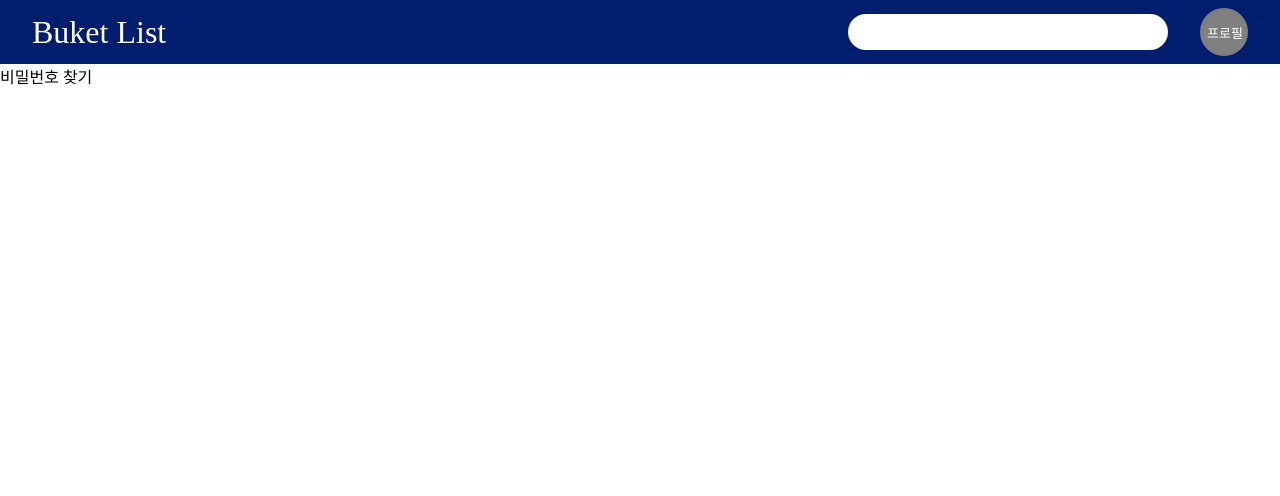
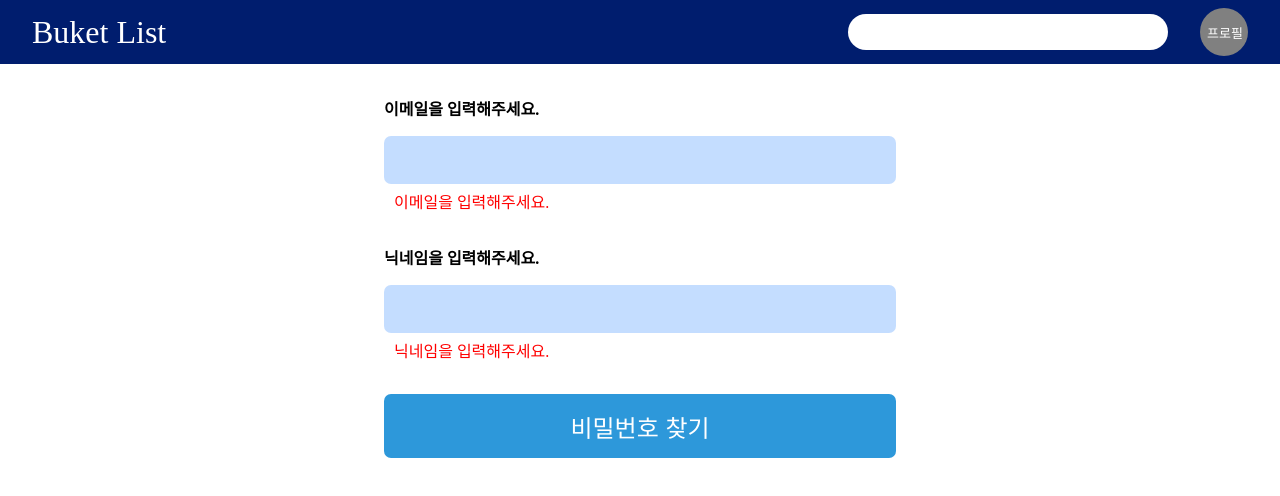
Before and after one commit to spring-boot-toy-project-team/bucket-list-frontend, a Next.js app in the folder bucket-list/: page /find-password in a window 1280 px wide. Shown: the top 496 px of the page. Built offline with nearby package versions, Linux system fonts and the light colour scheme.

Commit message:
sec commit

```diff
--- a/bucket-list/src/components/Header/Header.tsx
+++ b/bucket-list/src/components/Header/Header.tsx
@@ -1,4 +1,7 @@
+import Link from "next/link";
+import { useState } from "react";
 import styled from "styled-components";
+import HeadMenu from "./HeaderMenu";
 
 const HeadContainer = styled.div`
   background-color: #001d6e;
@@ -14,6 +17,7 @@ const Logo = styled.div`
   > span {
     font-size: 2rem;
     color: white;
+    cursor: pointer;
   }
 `;
 
@@ -45,18 +49,28 @@ const SearchLogin = styled.div`
     padding-left: 7px;
     border-radius: 100%;
     font-size: 13px;
+    cursor: pointer;
   }
 `;
 
 const Header = () => {
+  const [menu, setMenu] = useState<boolean>(false);
+
+  const menuHandler = () => {
+    setMenu(!menu);
+  };
+
   return (
     <HeadContainer>
-      <Logo>
-        <span>Buket List</span>
-      </Logo>
+      <HeadMenu menu={menu} setMenu={setMenu} />
+      <Link href="/">
+        <Logo>
+          <span>Buket List</span>
+        </Logo>
+      </Link>
       <SearchLogin>
         <input type="text" />
-        <div>프로필</div>
+        <div onClick={menuHandler}>프로필</div>
       </SearchLogin>
     </HeadContainer>
   );
--- /dev/null
+++ b/bucket-list/src/components/Header/HeaderMenu.tsx
@@ -0,0 +1,78 @@
+import Link from "next/link";
+import { useEffect, useRef } from "react";
+import styled from "styled-components";
+
+const Menu = styled.div`
+  width: 13rem;
+  height: 10rem;
+  position: absolute;
+  right: 30px;
+  top: 60px;
+  border: none;
+  border-radius: 15px;
+  background-color: #c4ddff;
+  display: ${props => props.display};
+
+  > a {
+    width: 100%;
+    height: 33%;
+    text-align: center;
+    display: flex;
+    justify-content: center;
+    align-items: center;
+  }
+  .menu-boo {
+    border-bottom: 2px solid #fff;
+  }
+`;
+
+interface Props {
+  menu: boolean;
+  setMenu(menu: boolean): void;
+}
+
+const HeadMenu: React.FC<Props> = ({ menu, setMenu }) => {
+  const menuRef = useRef(null);
+
+  //* 메뉴 외부 클릭했을 때 메뉴 닫히기
+  const useOutsideAlerter = (ref: any) => {
+    const handleClickOutside = (event: any) => {
+      if (ref.current && !ref.current.contains(event.target)) {
+        setMenu(false);
+      }
+    };
+
+    useEffect(() => {
+      document.addEventListener("mousedown", handleClickOutside);
+      return () => {
+        document.removeEventListener("mousedown", handleClickOutside);
+      };
+    });
+  };
+
+  useOutsideAlerter(menuRef);
+
+  const menuHandler = () => {
+    setMenu(!menu);
+  };
+
+  return (
+    <Menu ref={menuRef} display={menu ? "" : "none"}>
+      <Link href="/profile">
+        <a onClick={menuHandler} className="menu-boo">
+          프로필
+        </a>
+      </Link>
+      <Link href="profile">
+        <a onClick={menuHandler} className="menu-boo">
+          버킷그룹 조회
+        </a>
+      </Link>
+      <Link href="profile">
+        <a onClick={menuHandler}>내 인증글 조회</a>
+      </Link>
+    </Menu>
+  );
+};
+
+export default HeadMenu;
--- a/bucket-list/src/pages/find-password/index.tsx
+++ b/bucket-list/src/pages/find-password/index.tsx
@@ -1,5 +1,55 @@
+import styled from "styled-components";
+import InputForm from "../../components/Register/InputForm";
+
+const Container = styled.div`
+  align-items: center;
+  width: 100%;
+  height: 100%;
+  display: flex;
+  justify-content: center;
+  padding: 2rem 0;
+`;
+
+const Form = styled.div`
+  display: flex;
+  flex-direction: column;
+  height: 100%;
+  width: 40%;
+
+  > button {
+    width: 100%;
+    height: 4rem;
+    background-color: #2d98da;
+    border: none;
+    border-radius: 7px;
+    font-size: 1.5rem;
+    color: white;
+    cursor: pointer;
+  }
+
+  > span {
+    display: block;
+    margin-top: 5px;
+    color: red;
+    padding-left: 10px;
+    margin-bottom: 2rem;
+  }
+`;
+
 const FindPassword = () => {
-  return <div>비밀번호 찾기</div>;
+  return (
+    <Container>
+      <Form>
+        <InputForm type="text" lableText="이메일을 입력해주세요." />
+        <span className="warningMaring">이메일을 입력해주세요.</span>
+
+        <InputForm type="text" lableText="닉네임을 입력해주세요." />
+        <span className="warningMaring">닉네임을 입력해주세요.</span>
+
+        <button>비밀번호 찾기</button>
+      </Form>
+    </Container>
+  );
 };
 
 export default FindPassword;
```
Also changed, not shown: bucket-list/src/components/Login/Login.tsx (+16 -7 lines), bucket-list/src/components/Register/RegisterForm.tsx (+4 -8 lines), bucket-list/src/pages/profile/index.tsx (added, +9 -0 lines).
